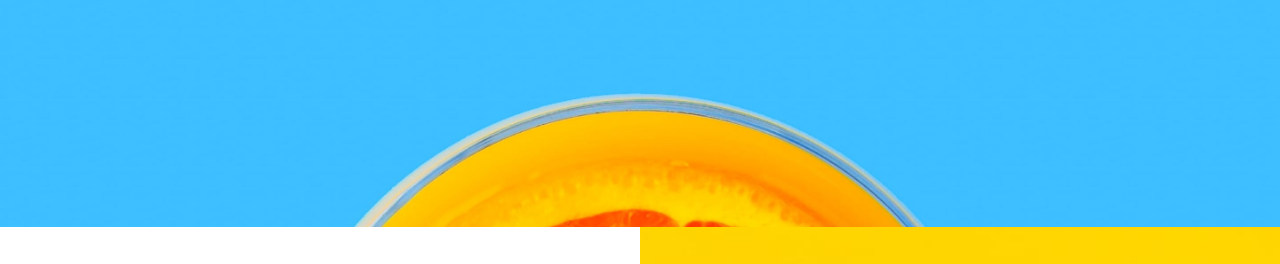
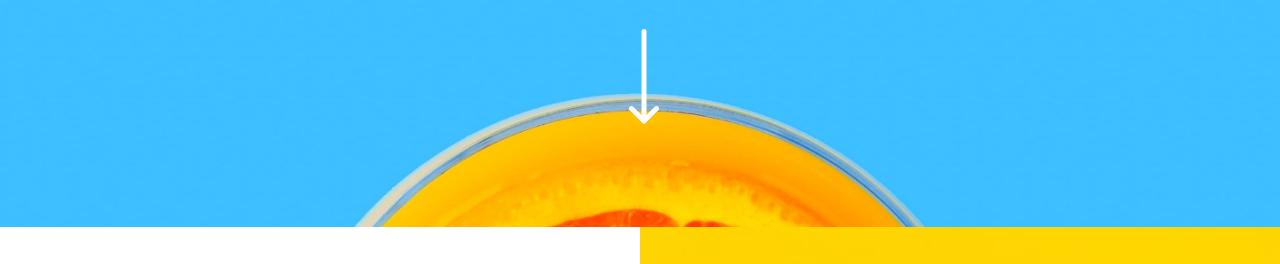
Before and after one commit to effyruiz/SUNNYSIDE-2, a plain HTML site: page index.html in a window 1280 px wide. Shown: the part 273-537 px from the top of the page. Drawn offline with Linux system fonts and the light colour scheme.

Commit message:
sunnyside with arrow

```diff
--- a/index.css
+++ b/index.css
@@ -61,6 +61,12 @@ body, html {
     margin-top: 5rem;
 }
 
+.arrow {
+    align-items: center;
+    justify-content: center;
+    margin-left: 43%;
+    width: 30px;
+}
 
 .flex-content img {
     width: 100%;
@@ -276,6 +282,13 @@ body, html {
         margin-top: 3.5rem;
     }
 
+    .arrow {
+        align-items: center;
+        justify-content: center;
+        margin-left: 48%;
+        width: 30px;
+    }
+
     .flex-content {
         display: flex;
         flex-flow: row;
--- a/index.html
+++ b/index.html
@@ -35,7 +35,9 @@
         </div>
 
         <h1>WE ARE CREATIVES</h1>
-
+        <div class="arrow">
+        <img src="icon-arrow-down.svg" class="arrow"/>
+        </div>
     </div>
 
     <div class="flex-content">
```
